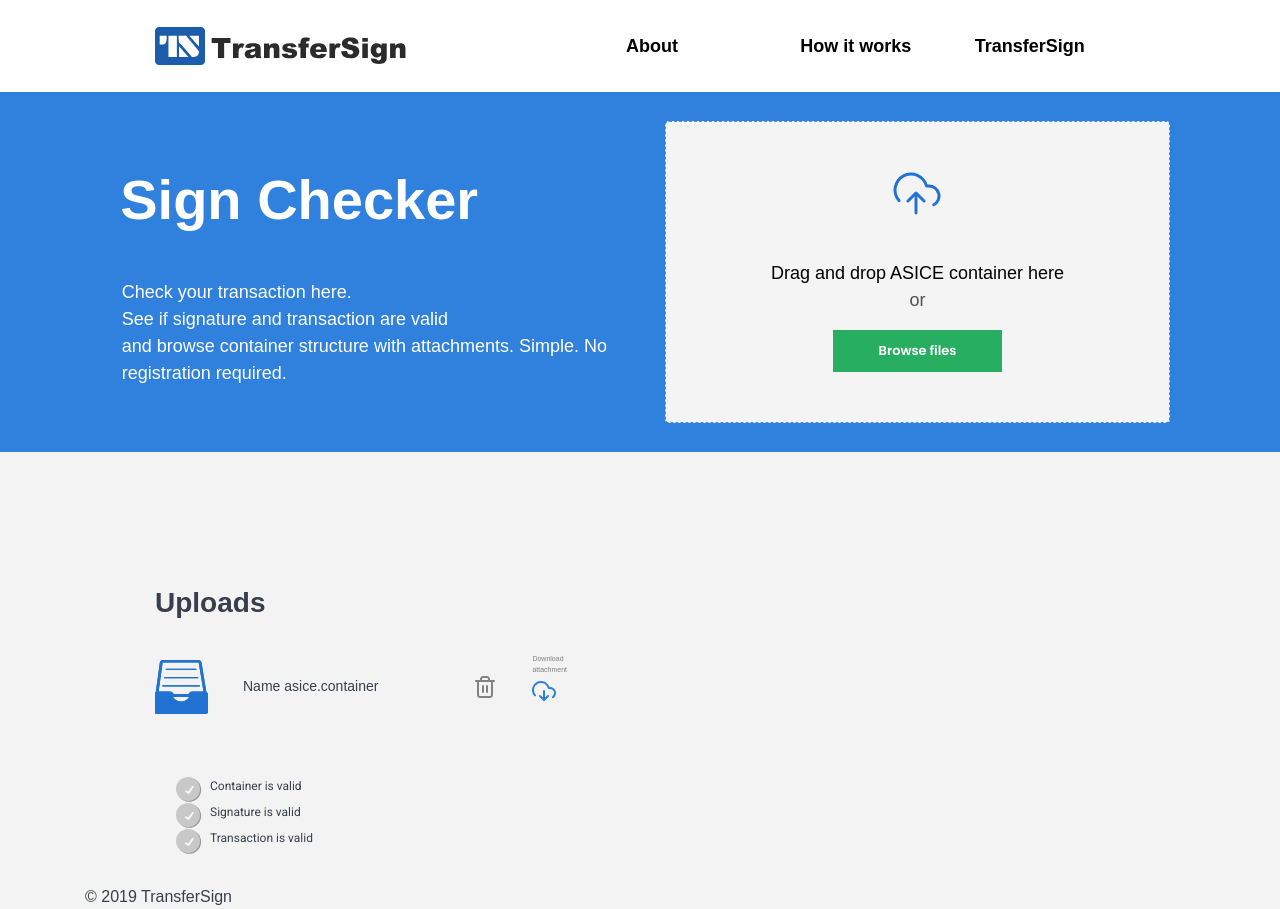
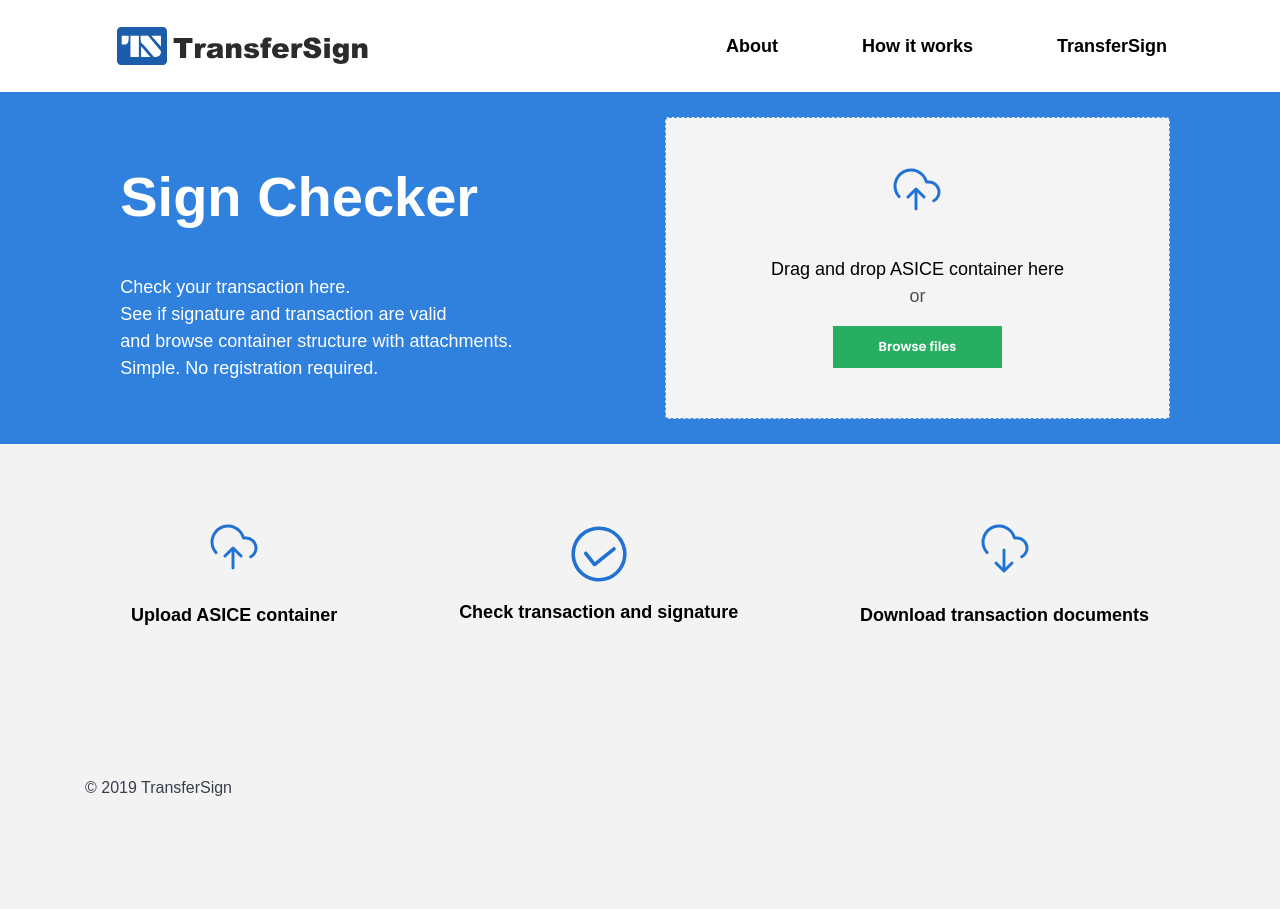
Before and after one commit to Albatovska/projects, a plain HTML site: page transfersign.com/index.html in a window 1280 px wide. After the commit the page ends 800 px from the top, so only its background shows below. Drawn offline with Linux system fonts and the light colour scheme; a web font is replaced by a local one.

Commit message:
fixed styles

```diff
--- a/transfersign.com/index.html
+++ b/transfersign.com/index.html
@@ -25,16 +25,16 @@
               </div>
             </div>
           </div>
-          <div class="w-50 row">
+          <div class="header-block-left w-50 row">
             <nav class="navbar w-100">
               <ul class=" row w-100">
-                <li class="nav-list_item col-4">
+                <li class="nav-list_item ">
                   <a href="#">About</a>
                 </li>
-                <li class="nav-list_item col-4">
+                <li class="nav-list_item ">
                   <a href="#">How it works</a>
                 </li>
-                <li class="nav-list_item col-4">
+                <li class="nav-list_item ">
                   <a href="#">TransferSign</a>
                 </li>
               </ul>
@@ -51,11 +51,11 @@
                   Sign Checker
                 </h1>
               </div>
-              <div class="content-text row">
+              <div class="content-text w-100 row">
                 <p>
-                  Check your transaction here.</br> See if signature and transaction are valid </br>and browse container
-                  structure
-                  with attachments. Simple. No registration required.
+                  Check your transaction here.</br> See if signature and transaction are valid </br> and browse
+                  container
+                  structure with attachments.</br> Simple. No registration required.
                 </p>
               </div>
             </div>
@@ -105,7 +105,7 @@
       </section>
       <section class="footer row">
         <div class="container ">
-          <div class="row justify-content-around d-none">
+          <div class="row justify-content-around ">
             <div class="list_item align-items-center">
               <div class="item-icon upload-icon">
                 <div class="relative-trick">
@@ -161,11 +161,11 @@
             <!-- /.additional-block_list_item -->
           </div>
           <div class="upload-block_inner container">
-            <div class="upload-block_inner-title ">
+            <div class="upload-block_inner-title d-none">
               Uploads
             </div>
 
-            <div class="block-upload-progres row d-none">
+            <!--   <div class="block-upload-progres row ">
 
               <div class="progres-icon">
                 <img src="./images/Group-upload.svg" alt="icon" class="icon">
@@ -179,10 +179,9 @@
                 </div>
 
               </div>
-              <!-- /.progres-show -->
-              <!-- /.progres-icon -->
-            </div>
-            <div class="block-upload-finish col ">
+
+          </div>  -->
+            <div class="block-upload-finish col d-none">
               <div class="block-upload-finish-info row align-items-center">
                 <div class="progres-icon">
                   <img src="./images/Group-upload.svg" alt="icon" class="icon">
--- a/transfersign.com/style.css
+++ b/transfersign.com/style.css
@@ -46,12 +46,16 @@ ul {
 }
 
 .logo-with-text {
-  padding-left: 100px;
+  padding-left: 62px;
+}
+
+.header-block-left {
+  margin-left: 18px;
 }
 
 .navbar ul {
   margin: auto;
-  padding-left: 0;
+
 }
 
 .nav-list_item {
@@ -59,6 +63,10 @@ ul {
   font-size: 18px;
   color: #000000;
   margin: auto;
+}
+
+.nav-list_item:last-child {
+  margin-right: 0;
 }
 
 /* ----content-custom--- */
@@ -139,7 +147,7 @@ ul {
 
 /* ------- footer ----- */
 .footer .container {
-  padding-top: 50px;
+  /* padding-top: 20px; */
 
 }
 
@@ -189,7 +197,7 @@ ul {
 }
 
 .upload-block_inner {
-  padding-left: 70px;
+  padding-left: 40px;
 }
 
 .upload-block_inner-title {
```
Also changed, not shown: transfersign.com/base-style.css.
